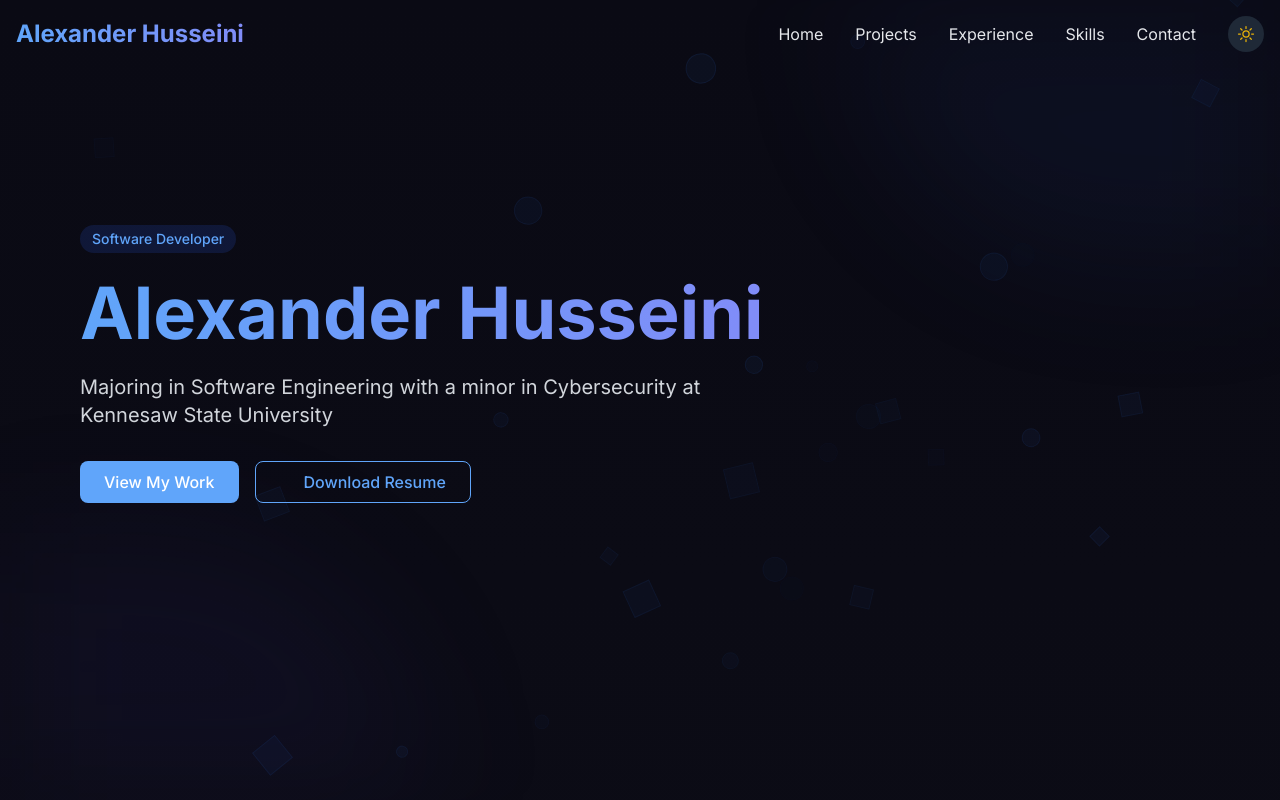
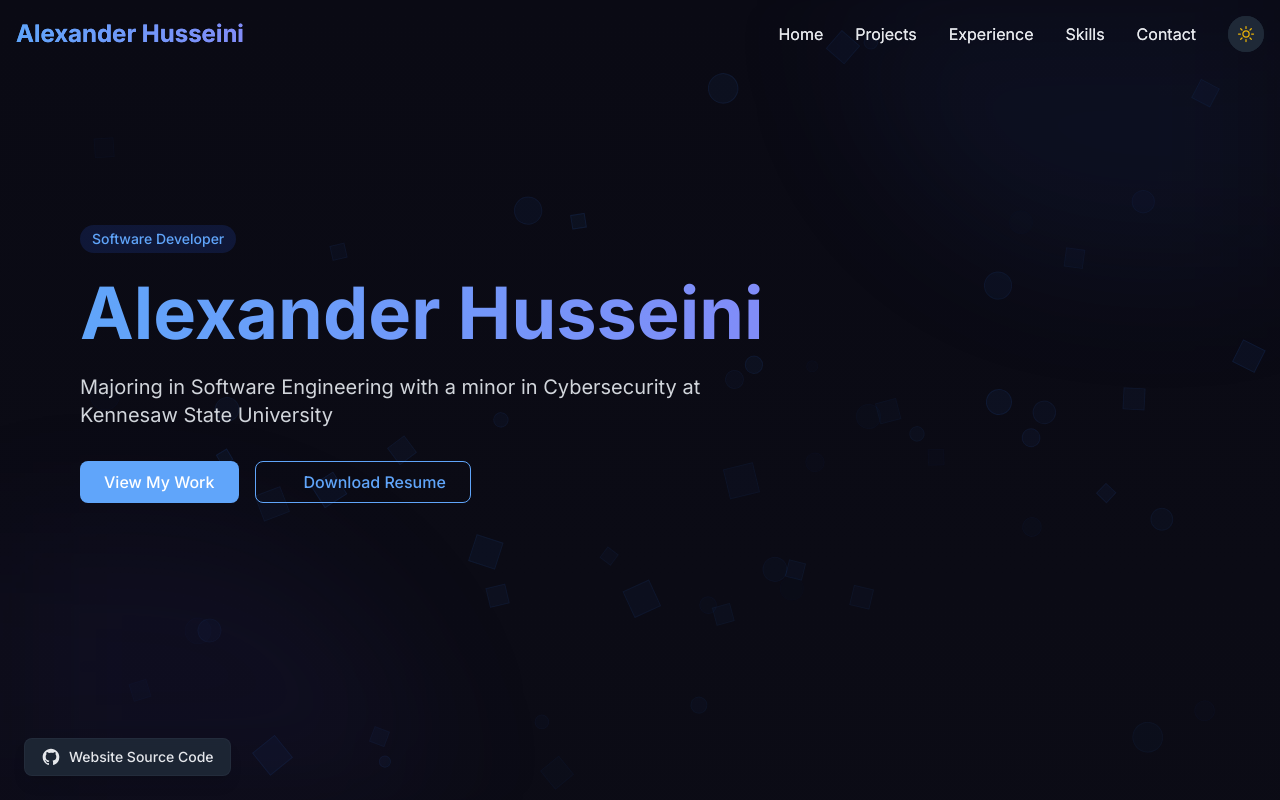
Before and after one commit to AlexHusseini/PortfolioWebsite, a Next.js app: page / in a window 1280 px wide. Shown: the top 800 px of the page. Built offline with nearby package versions, Linux system fonts and the light colour scheme; some icons are missing.

Commit message:
made button for source code of website

```diff
--- /dev/null
+++ b/app/components/GithubButton.jsx
@@ -0,0 +1,40 @@
+'use client';
+
+import { motion } from 'framer-motion';
+
+export default function GithubButton() {
+  return (
+    <motion.a
+      href="https://github.com/AlexHusseini/PortfolioWebsite"
+      target="_blank"
+      rel="noopener noreferrer"
+      className="fixed bottom-6 left-6 px-4 py-2 rounded-lg
+                 bg-gray-200/90 dark:bg-gray-800/90
+                 backdrop-blur-sm shadow-lg
+                 border border-gray-300/30 dark:border-gray-700/30
+                 text-sm font-medium text-gray-800 dark:text-gray-200
+                 hover:bg-gray-300/90 dark:hover:bg-gray-700/90
+                 transition-all duration-300
+                 flex items-center gap-2
+                 z-50"
+      whileHover={{ scale: 1.05 }}
+      whileTap={{ scale: 0.95 }}
+      aria-label="View website source code on GitHub"
+    >
+      <svg
+        className="w-5 h-5"
+        fill="currentColor"
+        viewBox="0 0 24 24"
+        aria-hidden="true"
+      >
+        <path
+          fillRule="evenodd"
+          d="M12 2C6.477 2 2 6.484 2 12.017c0 4.425 2.865 8.18 6.839 9.504.5.092.682-.217.682-.483 0-.237-.008-.868-.013-1.703-2.782.605-3.369-1.343-3.369-1.343-.454-1.158-1.11-1.466-1.11-1.466-.908-.62.069-.608.069-.608 1.003.07 1.531 1.032 1.531 1.032.892 1.53 2.341 1.088 2.91.832.092-.647.35-1.088.636-1.338-2.22-.253-4.555-1.113-4.555-4.951 0-1.093.39-1.988 1.029-2.688-.103-.253-.446-1.272.098-2.65 0 0 .84-.27 2.75 1.026A9.564 9.564 0 0112 6.844c.85.004 1.705.115 2.504.337 1.909-1.296 2.747-1.027 2.747-1.027.546 1.379.202 2.398.1 2.651.64.7 1.028 1.595 1.028 2.688 0 3.848-2.339 4.695-4.566 4.943.359.309.678.92.678 1.855 0 1.338-.012 2.419-.012 2.747 0 .268.18.58.688.482A10.019 10.019 0 0022 12.017C22 6.484 17.522 2 12 2z"
+          clipRule="evenodd"
+        />
+      </svg>
+      <span className="hidden sm:inline">Website Source Code</span>
+      <span className="sm:hidden">Source</span>
+    </motion.a>
+  );
+}
--- a/app/layout.jsx
+++ b/app/layout.jsx
@@ -1,6 +1,10 @@
 import { Inter } from 'next/font/google';
 import './styles/globals.css';
 import ThemeProvider from './components/ThemeProvider';
+import Navbar from './components/Navbar';
+import AnimatedBackground from './components/AnimatedBackground';
+import ThemeToggle from './components/ThemeToggle';
+import GithubButton from './components/GithubButton';
 
 const inter = Inter({ subsets: ['latin'] });
 
@@ -44,7 +48,13 @@ export default function RootLayout({ children }) {
       </head>
       <body className={`${inter.className} antialiased`}>
         <ThemeProvider>
-          {children}
+          <AnimatedBackground />
+          <Navbar />
+          <main className="relative z-10">
+            {children}
+          </main>
+          <ThemeToggle />
+          <GithubButton />
         </ThemeProvider>
       </body>
     </html>
```
Also changed, not shown: 3 other files (tests, documents, lock files or other folders).
